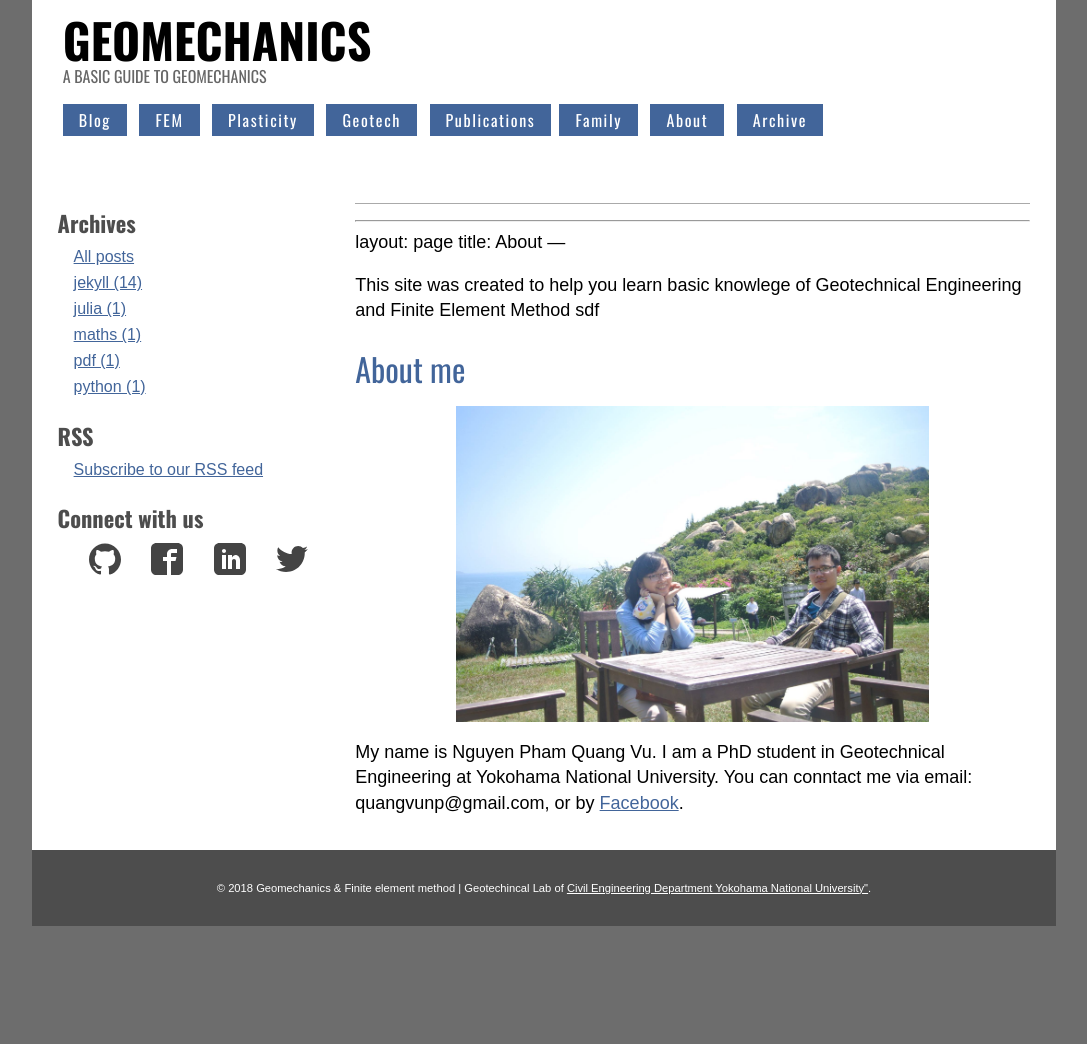
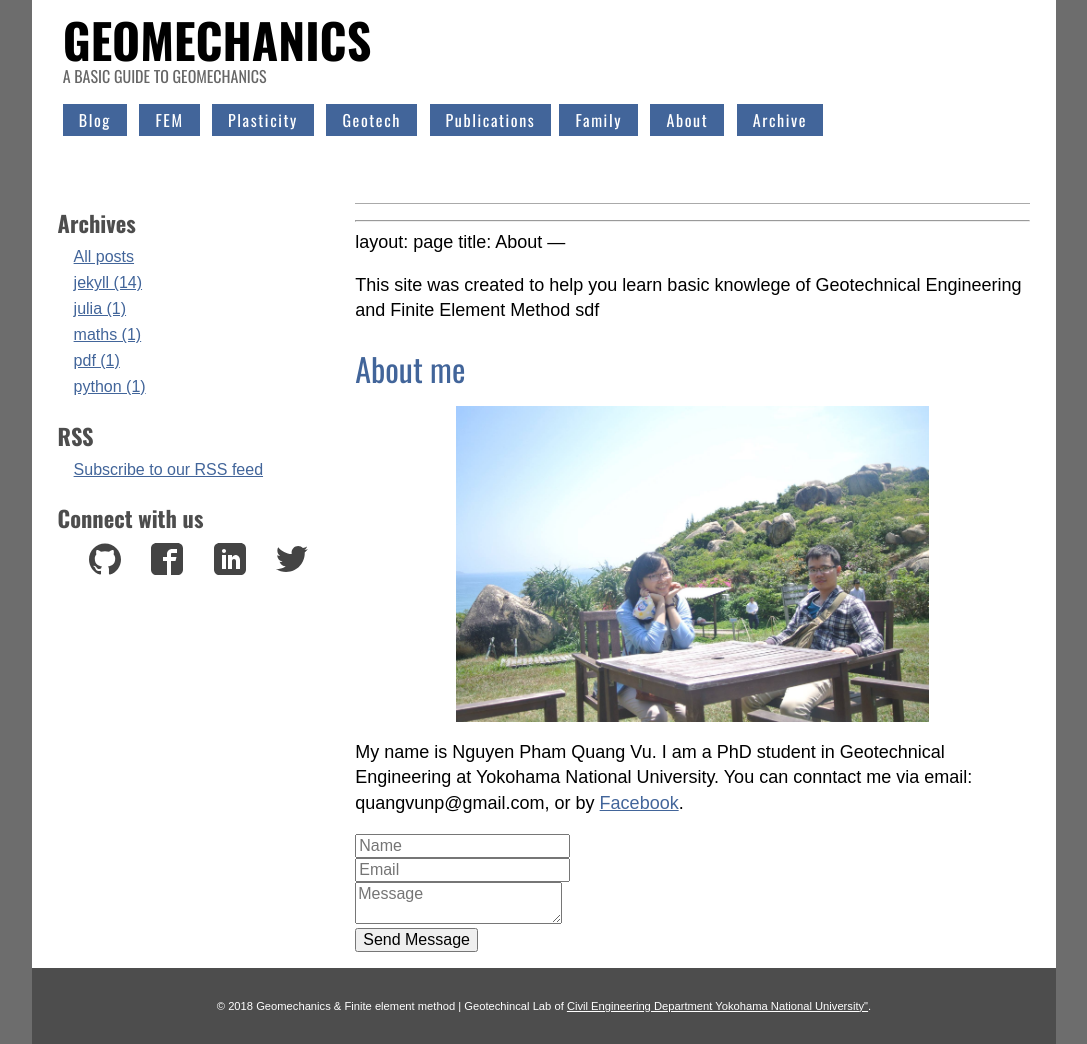
Before and after one commit to quangvunp/geomechanics, a Jekyll site: the page built from about.md, in a window 1280 px wide. Shown: the whole page, without its empty margins (96-1183 px from the left). Built offline with Jekyll 4.4.1, drawn with Linux system fonts in a browser that asks for light colours; our own code applies the rules of GitHub Pages for plain Markdown files; before the commit the page ends 926 px from its top, so only the background shows below that.

Commit message:
Update about.md

```diff
--- a/about.md
+++ b/about.md
@@ -11,3 +11,17 @@ sdf
 ![Picture1]({{ site.url }}/assests/pictures/family/About.jpg){:width="70%"}
 
 My name is Nguyen Pham Quang Vu. I am a PhD student in Geotechnical Engineering at Yokohama National University. You can conntact me via email: quangvunp@gmail.com, or by [Facebook]("https://www.facebook.com/quangvu.np").
+
+
+<form method="post" action="https://formspree.io/{{ site.email }}">
+  <div class="row">
+    <div class="6u 12u$(mobile)"><input type="text" name="name" placeholder="Name" /></div>
+    <div class="6u$ 12u$(mobile)"><input type="text" name="email" placeholder="Email" /></div>
+    <div class="12u$">
+      <textarea name="message" placeholder="Message"></textarea>
+    </div>
+    <div class="12u$">
+      <input type="submit" value="Send Message" />
+    </div>
+  </div>
+</form>
```
